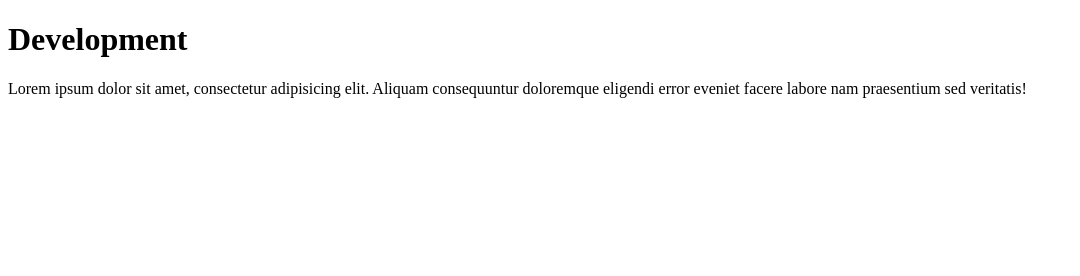
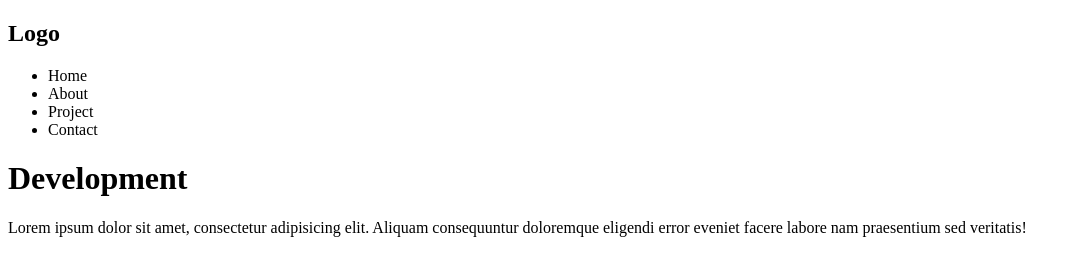
Before and after one commit to Andriykom/WebDevLogos, a plain HTML site: page lesson1 Test/index.html in a window 1280 px wide. Shown: the whole page, without its empty margins (0-1080 px from the left). Drawn offline with Linux system fonts and the light colour scheme.

Commit message:
Add header with logo and nav

```diff
--- a/lesson1 Test/index.html
+++ b/lesson1 Test/index.html
@@ -10,6 +10,17 @@
 </head>
 <body>
 <div>
+    <header>
+        <nav>
+            <h1>Logo</h1>
+            <ul>
+                <li>Home</li>
+                <li>About</li>
+                <li>Project</li>
+                <li>Contact</li>
+            </ul>
+        </nav>
+    </header>
     <h1>Development</h1>
     <p>Lorem ipsum dolor sit amet, consectetur adipisicing elit. Aliquam consequuntur doloremque eligendi error eveniet
         facere labore nam praesentium sed veritatis!</p>
```
